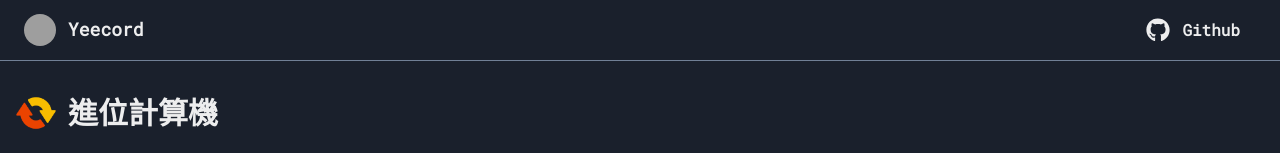
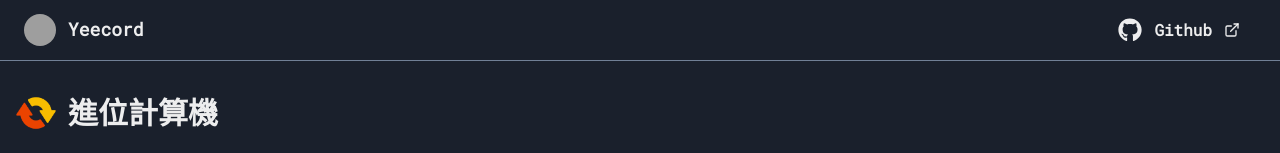
Before and after one commit to yeecord/tools, a Next.js app: page /calculator in a window 1280 px wide. Shown: the top 153 px of the page. Built offline with nearby package versions, Linux system fonts and the light colour scheme; grey boxes are pictures that could not be loaded.

Commit message:
missing icon

```diff
--- a/components/nav.js
+++ b/components/nav.js
@@ -62,11 +62,12 @@ function MobileMenu({ children, isOpen }) {
 
 function ExternalLink({ href, label, icon }) {
 	return (
-		<Link rel="noreferrer" href={href} target="_blank" aria-label={label} isExternal>
+		<Link href={href} aria-label={label} isExternal>
 			<Button variant="ghost" display="block">
 				<Flex alignItems="center" gap=".75rem">
 					<Icon as={icon} w={6} h={6}/>
 					<Text>{label}</Text>
+					<ExternalLinkIcon/>
 				</Flex>
 			</Button>
 		</Link>
--- a/pages/calculator/index.js
+++ b/pages/calculator/index.js
@@ -61,7 +61,7 @@ export default function Index() {
 						在電子計算機領域，內部使用的是二進位制，電路的狀態通過 0 和 1 表示來實現記數。八進位制和十六進位制計算機領域也較為常用，尤其十六進位制
 					</ListItem>
 				</UnorderedList>
-				<Link pb={[4, 0]} href="https://zh.wikipedia.org/wiki/进位制" target="_blank" rel="noreferrer">➤ https://zh.wikipedia.org/wiki/进位制</Link>
+				<Link pb={[4, 0]} href="https://zh.wikipedia.org/wiki/进位制" isExternal>➤ https://zh.wikipedia.org/wiki/进位制</Link>
 			</Grid>
 		</Box>
 	)
```
